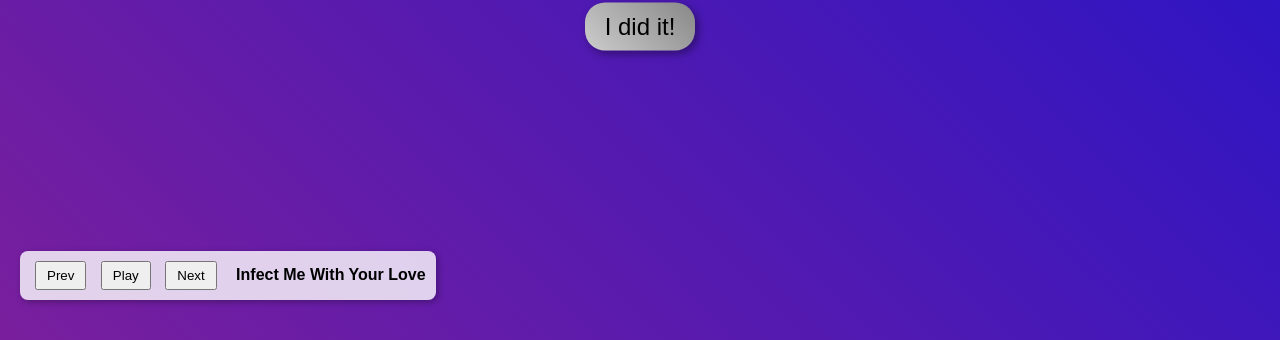
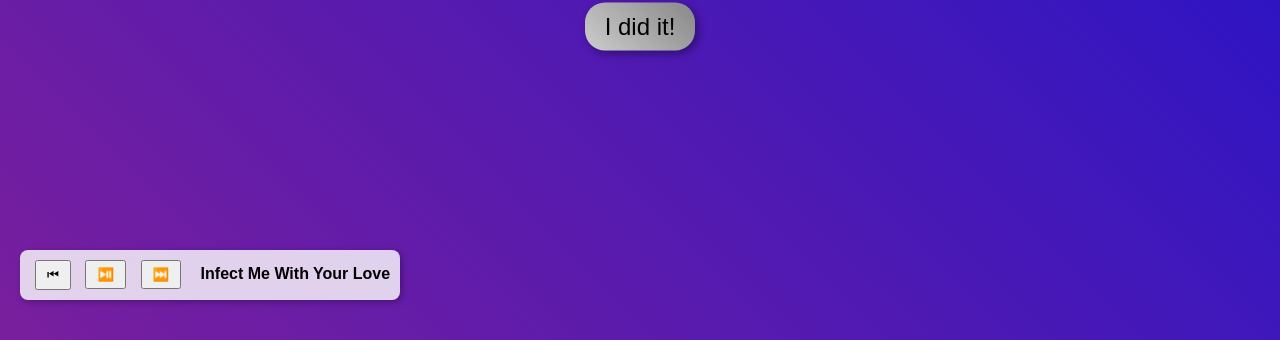
Before and after one commit to DanCodeRoman/Better-Today, a plain HTML site: page index.html in a window 1280 px wide. Shown: the part 480-820 px from the top of the page. Drawn offline with Linux system fonts and the light colour scheme.

Commit message:
Update index.html

```diff
--- a/index.html
+++ b/index.html
@@ -204,9 +204,9 @@
 
   <!-- Music Switcher (visible on tasks and workout views) -->
   <div id="musicSwitcher">
-    <button id="prevButton">Prev</button>
-    <button id="playPauseButton">Play</button>
-    <button id="nextButton">Next</button>
+    <button id="prevButton">⏮</button>
+    <button id="playPauseButton">⏯️</button>
+    <button id="nextButton">⏭️</button>
     <span id="trackTitle"></span>
   </div>
 
@@ -515,11 +515,11 @@
     }
     function playSong() {
       audioPlayer.play();
-      playPauseButton.textContent = "Pause";
+      playPauseButton.textContent = "⏯";
     }
     function pauseSong() {
       audioPlayer.pause();
-      playPauseButton.textContent = "Play";
+      playPauseButton.textContent = "⏯";
     }
     function nextSong() {
       currentSongIndex = (currentSongIndex + 1) % songList.length;
```
